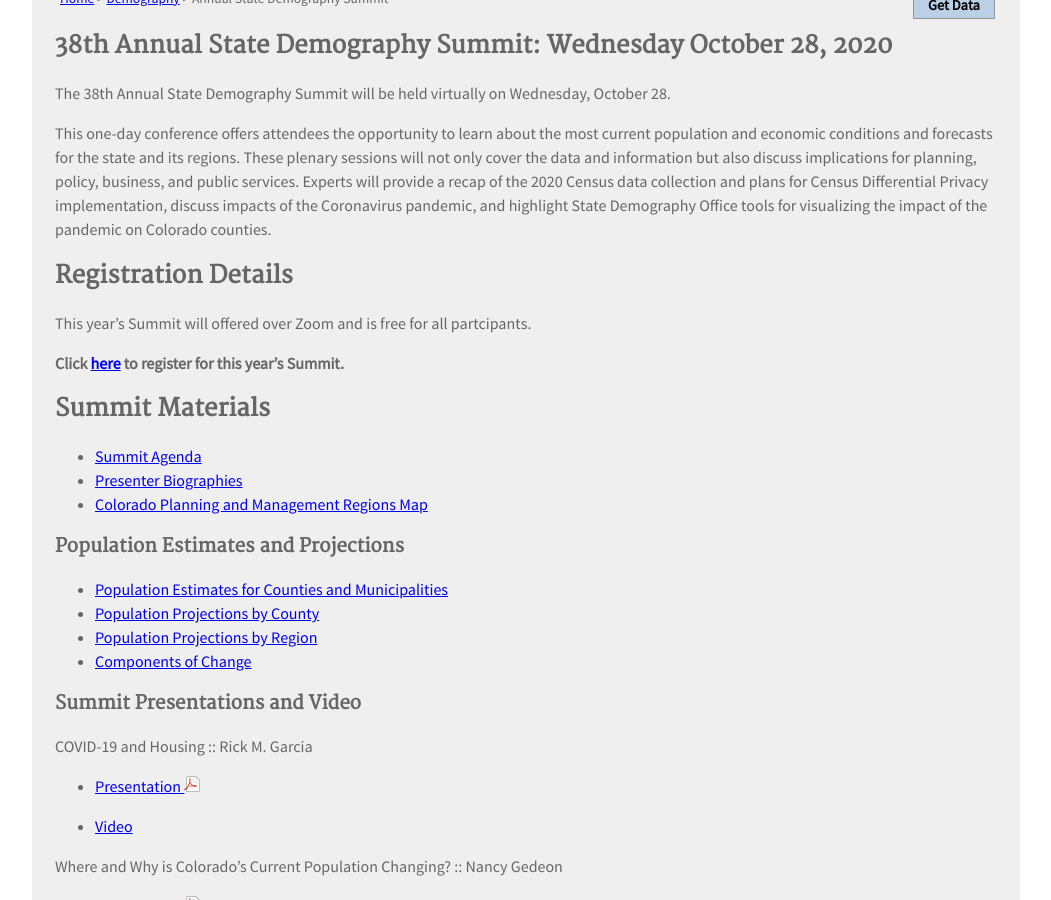
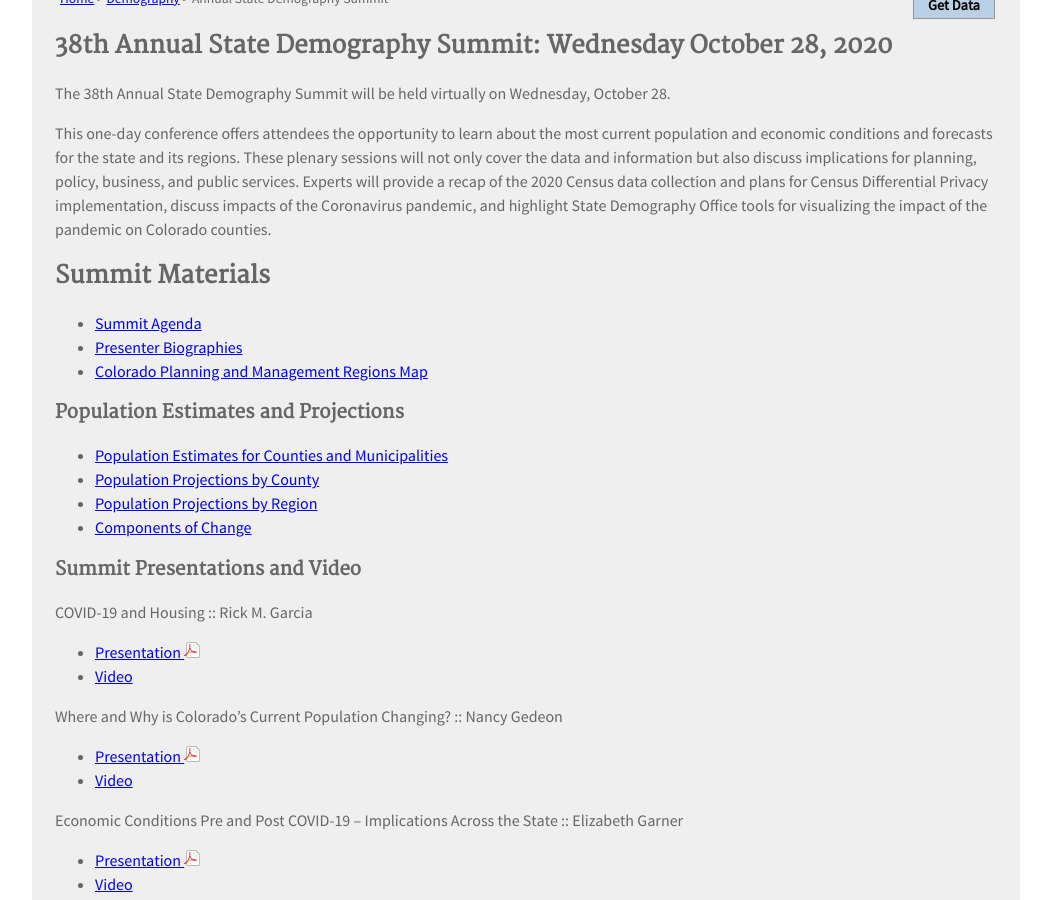
Before and after one commit to TBleess/Website_New, a Jekyll site: the page built from pages/9_Not_in_Menu/demography_summit_2020.md, in a window 1280 px wide and 900 px high, scrolled down 358 px. Shown: the whole window, without its empty margins (114-1165 px from the left). Built offline with Jekyll 4.4.1, drawn with Linux system fonts in a browser that asks for light colours.

Commit message:
Update demography_summit_2020.md

```diff
--- a/pages/9_Not_in_Menu/demography_summit_2020.md
+++ b/pages/9_Not_in_Menu/demography_summit_2020.md
@@ -16,11 +16,6 @@ The 38th Annual State Demography Summit will be held virtually on Wednesday, Oct
 
 This one-day conference offers attendees the opportunity to learn about the most current population and economic conditions and forecasts for the state and its regions.  These plenary sessions will not only cover the data and information but also discuss implications for planning, policy, business, and public services. Experts will provide a recap of the 2020 Census data collection and plans for Census Differential Privacy implementation, discuss impacts of the Coronavirus pandemic, and highlight State Demography Office tools for visualizing the impact of the pandemic on Colorado counties.
 
-## Registration Details
-
-This year's Summit will offered over Zoom and is free for all partcipants.
-
-**Click [here](https://zoom.us/webinar/register/WN_PugvQrwET3CI8cTO8-0e4Q) to register for this year's Summit.**
 
 ## Summit Materials
 - [Summit Agenda](https://drive.google.com/file/d/1PZCw5d0YoEKvcZiFso9wje3Gc5154clq/view?usp=sharing)
@@ -38,7 +33,6 @@ This year's Summit will offered over Zoom and is free for all partcipants.
   COVID-19 and Housing :: Rick M. Garcia
 
   - [Presentation ![pdf](/images/page_white_acrobat.png 'download pdf file')](https://drive.google.com/file/d/1-4GdAqLsnCoTc3sYc5Rr1qzNTLcktkCb/view?usp=sharing)
-
   - [Video](https://youtu.be/m4cI4EOPRVc)
 
   Where and Why is Colorado’s Current Population Changing? :: Nancy Gedeon
```
